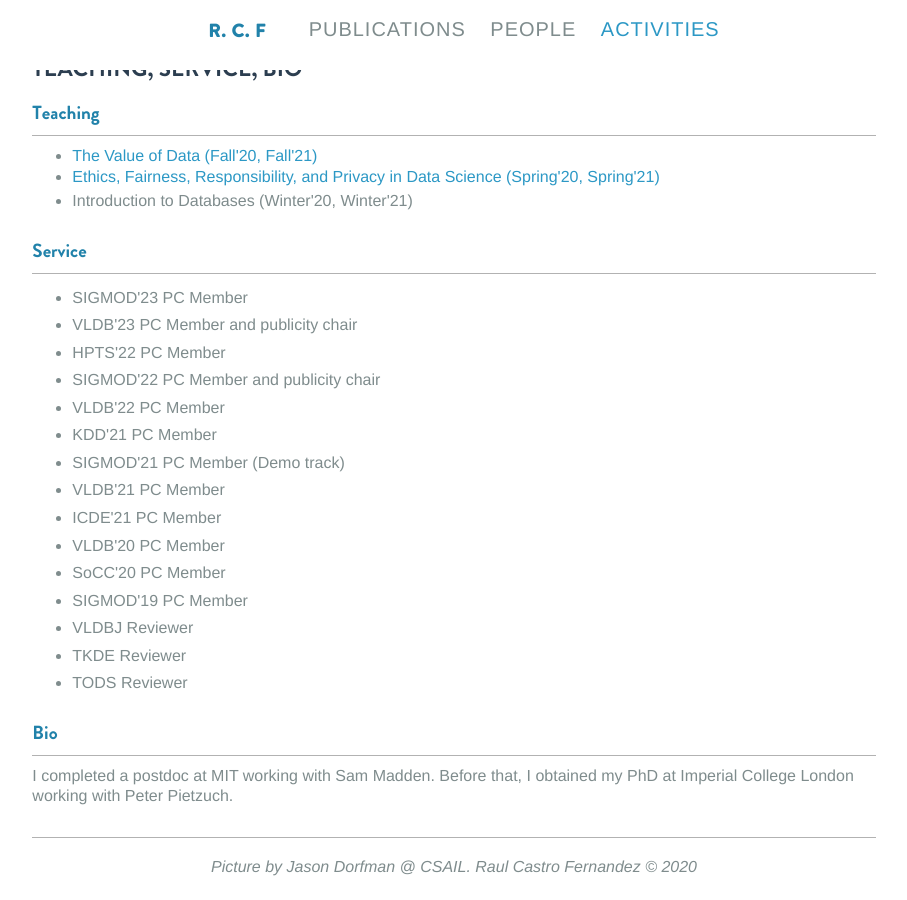
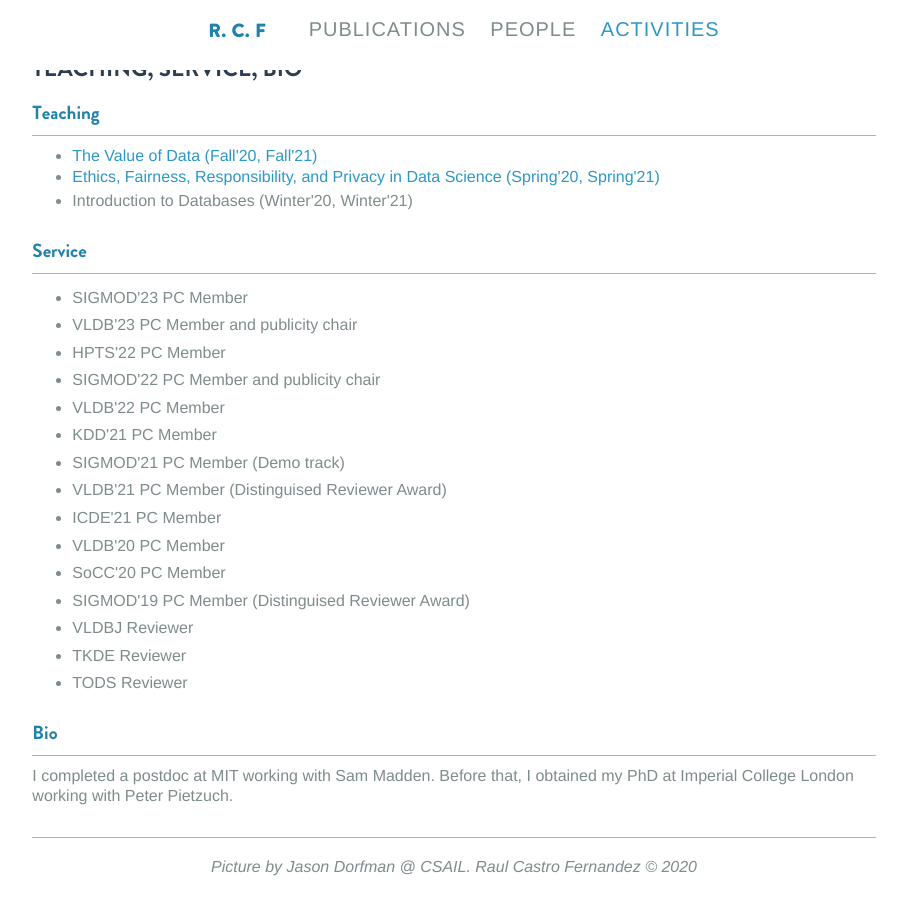
Before and after one commit to raulcf/raulcf.github.io, a Jekyll site: the page index.html, which Jekyll copies as it is, in a window 1280 px wide and 900 px high, scrolled down 3107 px. Shown: the whole window, without its empty margins (186-1093 px from the left). Built offline with Jekyll 4.4.1, drawn with Linux system fonts in a browser that asks for light colours.

Commit message:
dist rev award

```diff
--- a/index.html
+++ b/index.html
@@ -570,7 +570,7 @@ Science (Spring'20, Spring'21)</a>
                     <p>SIGMOD'21 PC Member (Demo track)</p>
                     </li>
                     <li>
-                    <p>VLDB'21 PC Member</p>
+                    <p>VLDB'21 PC Member (Distinguised Reviewer Award)</p>
                     </li>
                     <li>
                     <p>ICDE'21 PC Member</p>
@@ -582,7 +582,7 @@ Science (Spring'20, Spring'21)</a>
                     <p>SoCC'20 PC Member</p>
                     </li>
                     <li>
-                    <p>SIGMOD'19 PC Member</p>
+                    <p>SIGMOD'19 PC Member (Distinguised Reviewer Award)</p>
                     </li>
                     <li>
                     <p>VLDBJ Reviewer</p>
```
